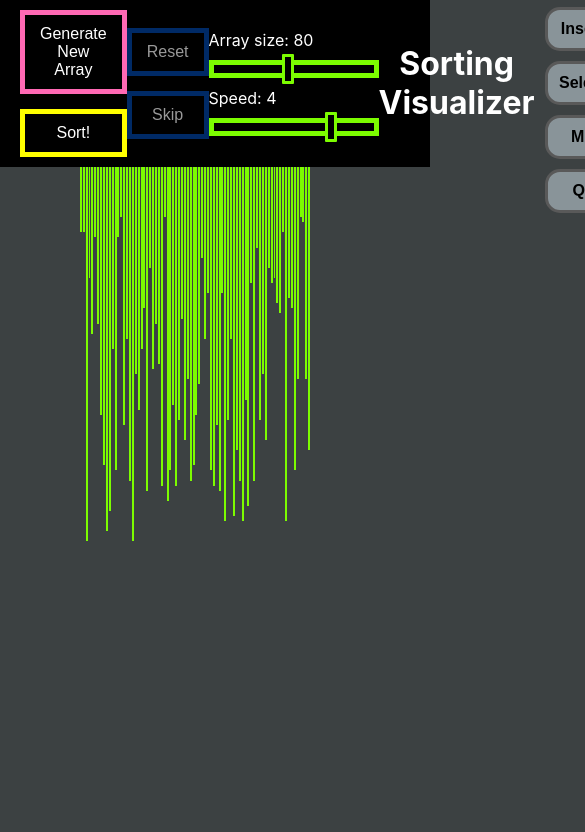
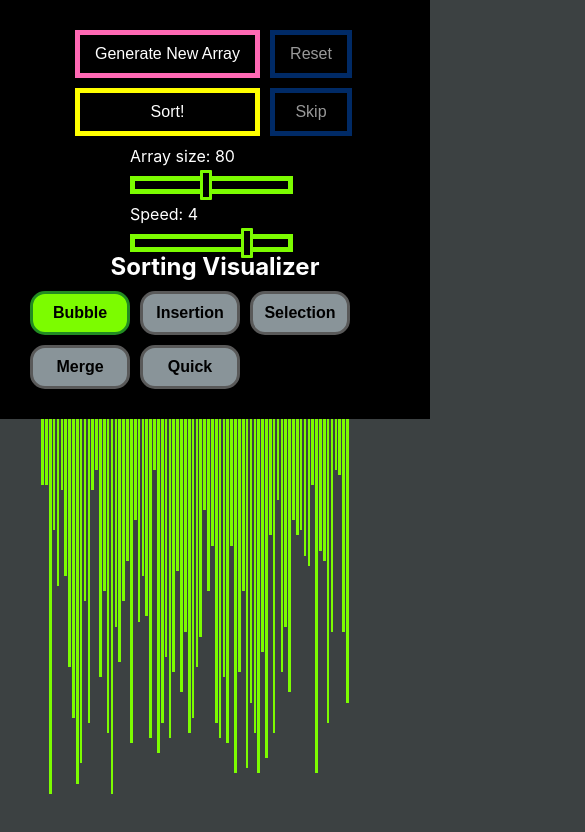
Before and after one commit to AdamPaunovic/Sorting-Visualizer, a React (Create React App) app: page / in a window 390 px wide. Shown: the top 832 px of the page, 585 px wide, since content can reach past the window. Built offline with nearby package versions, Linux system fonts and the light colour scheme.

Commit message:
Added media queries for dynamic resizing

```diff
--- a/src/components/Header/Header.css
+++ b/src/components/Header/Header.css
@@ -38,21 +38,26 @@
 
 .btn-container {
     display: flex;
-    flex-direction: column;
+    flex-wrap: wrap;
+    padding: 10px;
+    gap: 10px;
+    max-width: 300px;
+    box-sizing: border-box;
 }
 
 #generateArrBtn {
     padding: 10px 15px;
+    width: 185px;
     font-size: 1rem;
     background-color: transparent;
     border: 5px solid var(--generate-btn-border);
     color: var(--main-text);
     cursor: pointer;
-    margin-bottom: 15px;
 }
 
 #sortBtn {
     padding: 10px 15px;
+    width: 185px;
     font-size: 1rem;
     background-color: transparent;
     border: 5px solid var(--sort-btn-border);
@@ -62,16 +67,17 @@
 
 #resetBtn {
     padding: 10px 15px;
+    width: 82px;
     font-size: 1rem;
     background-color: transparent;
     border: 5px solid var(--reset-btn-border);
     color: var(--main-text);
     cursor: pointer;
-    margin-bottom: 15px;
 }
 
 #skipBtn {
     padding: 10px 15px;
+    width: 82px;
     font-size: 1rem;
     background-color: transparent;
     border: 5px solid var(--skip-btn-border);
@@ -203,3 +209,28 @@ h1 {
     opacity: 0.6;
     pointer-events: none
 }
+
+@media (max-width: 898px) {
+    .header {
+        flex-direction: column;
+        height: auto;
+    }
+
+    .btn-container {
+        align-items: center;
+    }
+
+    .slider {
+        max-width: 90%;
+    }
+
+    .algorithm-section {
+        max-width: 100%;
+    }
+}
+
+@media (max-width: 480px) {
+    h1 {
+        font-size: 1.5rem; /* Smaller font size on very small screens */
+    }
+}
--- a/src/components/Header/Header.jsx
+++ b/src/components/Header/Header.jsx
@@ -57,21 +57,18 @@ const Header = ({
                     Generate New Array
                 </button>
                 <button
+                    id="resetBtn"
+                    className="controlBtn"
+                    disabled={!isSortingComplete}
+                    onClick={onResetArray}>
+                    Reset
+                </button>
+                <button
                     id="sortBtn"
                     className="controlBtn"
                     disabled={isDisabled}
                     onClick={onSortArray}>
                     Sort!
-                </button>
-            </div>
-
-            <div className="btn-container">
-                <button
-                    id="resetBtn"
-                    className="controlBtn"
-                    disabled={!isSortingComplete}
-                    onClick={onResetArray}>
-                    Reset
                 </button>
                 <button
                     id="skipBtn"
@@ -81,7 +78,6 @@ const Header = ({
                     Skip
                 </button>
             </div>
-
 
             {/* Array Controls */}
             <div className="array-inputs">
--- a/src/components/SortingVisualizer/SortingVisualizer.css
+++ b/src/components/SortingVisualizer/SortingVisualizer.css
@@ -25,3 +25,17 @@
     padding: 20% 10%;
     background-color: transparent;
 }
+
+@media (max-width: 898px) {
+    .info-section-1 {
+        padding: 5%;
+    }
+
+    .info-section-2 {
+        padding: 5%;
+    }
+}
+
+@media (max-width: 480px) {
+
+}
```
